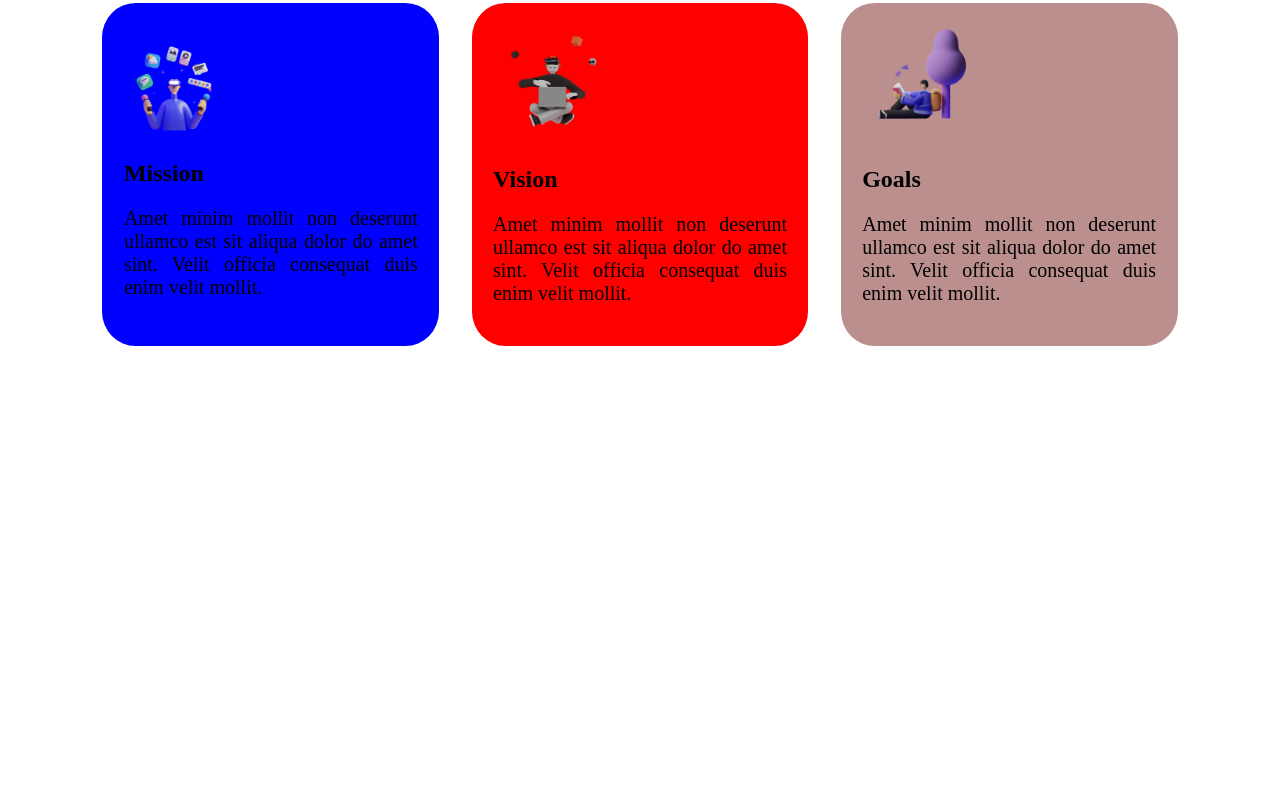
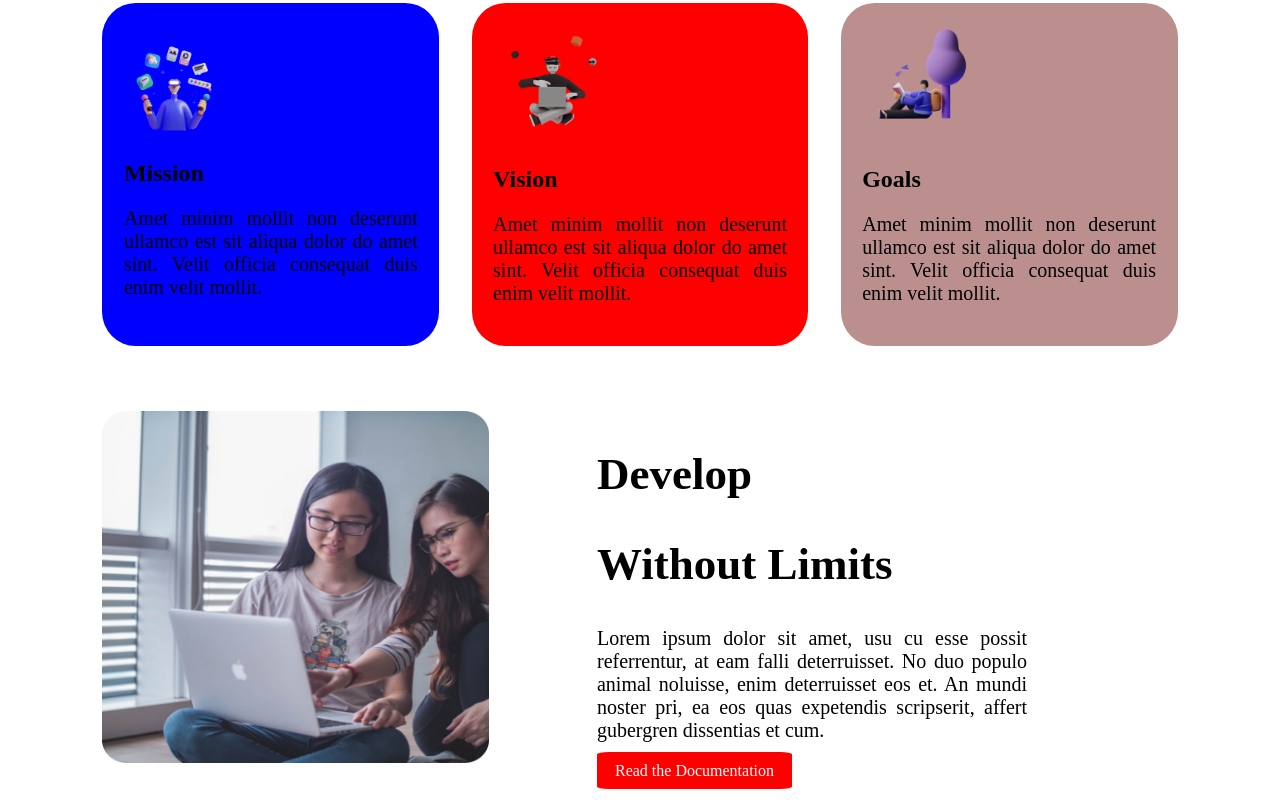
Before and after one commit to SJMormo/mission-2022-assignment-01, a plain HTML site: page index.html in a window 1280 px wide. Shown: the part 660-1462 px from the top of the page. Before the commit the page ends 1006 px from the top, so only its background shows below. Drawn offline with Linux system fonts and the light colour scheme.

Commit message:
Third section added

```diff
--- a/index.html
+++ b/index.html
@@ -22,7 +22,7 @@
                 referrentur, at eam falli deterruisset. No duo populo
                 animal noluisse, enim
             </p>
-            <a href=>Explore Now</a>
+            <a class="button" href=>Explore Now</a>
             <p>
                 <small> Scroll down to explore more about us</small>
 
@@ -83,6 +83,29 @@
             </div>
         </div>
     </section>
+
+    <section class="third-section flexible-items">
+        <div class="half-width">
+            <img src="images/pictures/coding.png" alt="">
+        </div>
+
+        <div class="half-width third-section-class-2">
+            <div>
+                <h1>Develop</h1>
+                <h1>Without Limits</h1>
+
+                <p>
+                    Lorem ipsum dolor sit amet, usu cu esse possit referrentur, at eam falli
+                    deterruisset. No duo populo animal noluisse, enim deterruisset eos et. An
+                    mundi noster pri, ea eos quas expetendis scripserit, affert gubergren
+                    dissentias et cum.
+                </p>
+                <a class="button" href=>Read the Documentation</a>
+
+            </div>
+        </div>
+
+    </section>
 </body>
 
 </html>
--- a/style.css
+++ b/style.css
@@ -22,7 +22,7 @@ body {
     padding-top: 6%;
 }
 
-.top-section a {
+.button {
     text-decoration: none;
     color: white;
     background-color: red;
@@ -77,3 +77,20 @@ p {
 #card-3 {
     background-color: rosybrown;
 }
+
+.third-section img {
+    width: 90%;
+    height: 90%;
+}
+
+.third-section-class-2 {
+    margin-left: 6%;
+}
+
+.third-section h1 {
+    font-size: 45px;
+}
+
+.third-section {
+    margin-top: 6%;
+}
```
